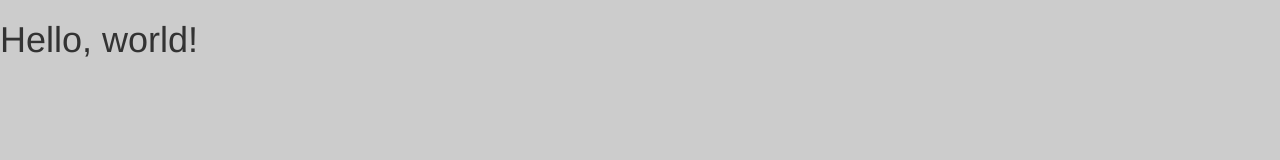
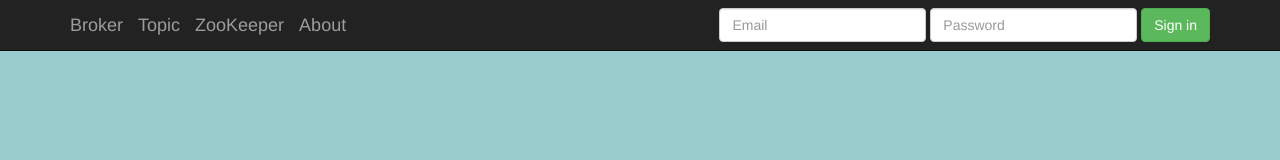
Before and after one commit to darionyaphet/bootstrap.learning, a plain HTML site: page index.html in a window 1280 px wide. Drawn offline with nearby package versions, Linux system fonts and the light colour scheme.

Commit message:
coding daily

```diff
--- a/index.html
+++ b/index.html
@@ -9,14 +9,42 @@
 
     <style type='text/css'>
         body {
-            background-color: #CCC;
+            background-color: #99CCCC;
         }
     </style>
   </head>
   <body>
-    <h1>Hello, world!</h1>
+    <nav class="navbar navbar-inverse navbar-fixed-top" role="navigation">
+      <div class="container">
+        <div class="navbar-header">
+          <button type="button" class="navbar-toggle collapsed" data-toggle="collapse" data-target="#navbar" aria-expanded="false" aria-controls="navbar">
+          <span class="sr-only">Toggle navigation</span>
+          <span class="icon-bar"></span>
+          <span class="icon-bar"></span>
+          <span class="icon-bar"></span>
+          </button>
 
-    <script src="https://ajax.googleapis.com/ajax/libs/jquery/1.11.2/jquery.min.js"></script>
+          <a class="navbar-brand" href="#">Broker</a>
+          <a class="navbar-brand" href="#">Topic</a>
+          <a class="navbar-brand" href="#">ZooKeeper</a>
+          <a class="navbar-brand" href="#">About</a>
+        </div>
+
+        <div id="navbar" class="navbar-collapse collapse">
+            <form class="navbar-form navbar-right" role="form">
+                <div class="form-group">
+                    <input type="text" placeholder="Email" class="form-control">
+                </div>
+                <div class="form-group">
+                    <input type="password" placeholder="Password" class="form-control">
+                </div>
+                <button type="submit" class="btn btn-success">Sign in</button>
+            </form>
+        </div>
+    </div>
+    </nav>
+
+    <script src="bower_components/jquery/dist/jquery.min.js"></script>
     <script src="bower_components/bootstrap/dist/js/bootstrap.min.js"></script>
   </body>
 </html>
```
